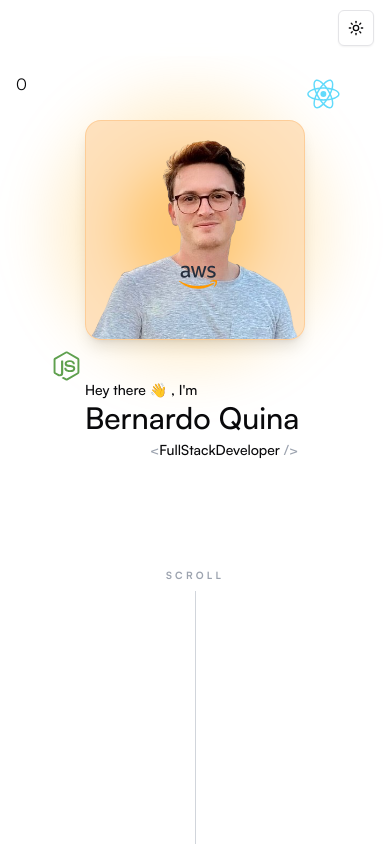
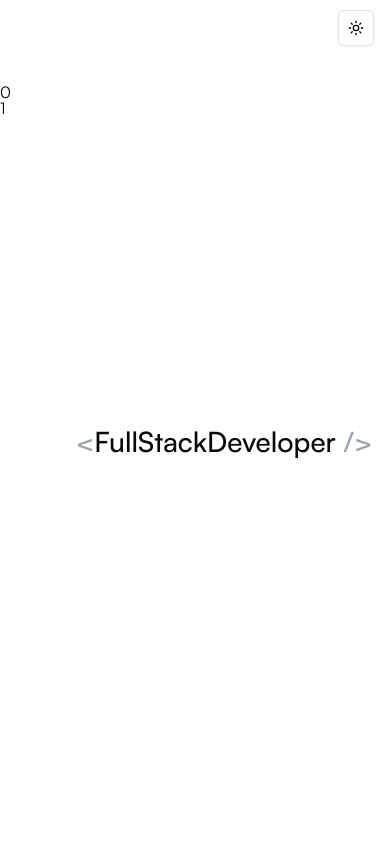
Before and after one commit to BernardoQuina/personal-website, a Next.js app: page / in a window 390 px wide. Shown: the top 846 px of the page. Built offline with nearby package versions, Linux system fonts and the light colour scheme.

Commit message:
Snap scrolling

```diff
--- a/src/components/header.tsx
+++ b/src/components/header.tsx
@@ -2,7 +2,7 @@ import { ThemeToggle } from './theme-toggle';
 
 export function Header() {
   return (
-    <header className="sticky top-0 z-50 h-14 w-full items-center justify-center bg-background/95 backdrop-blur supports-[backdrop-filter]:bg-background/60">
+    <header className="fixed top-0 z-50 h-14 w-full items-center justify-center bg-background/95 backdrop-blur supports-[backdrop-filter]:bg-background/60">
       <div className="w-full max-w-[70rem] flex-row justify-end px-4 lg:px-8">
         <div className="flex-row gap-2">
           <ThemeToggle />
--- a/src/components/page-layout.tsx
+++ b/src/components/page-layout.tsx
@@ -2,7 +2,7 @@ import { ReactNode } from 'react';
 import Head from 'next/head';
 
 import { Header } from './header';
-import { Footer } from './footer';
+// import { Footer } from './footer';
 
 export function PageLayout({
   children,
@@ -14,14 +14,14 @@ export function PageLayout({
   pageDescription: string;
 }) {
   return (
-    <div className="items-center overflow-x-clip">
+    <div>
       <Head>
         <title>{pageTitle}</title>
         <meta name="description" content={pageDescription} />
       </Head>
       <Header />
-      <main className="w-full max-w-[70rem] px-4 py-4 lg:px-8">{children}</main>
-      <Footer />
+      <main>{children}</main>
+      {/* <Footer /> */}
     </div>
   );
 }
--- a/src/pages/index.tsx
+++ b/src/pages/index.tsx
@@ -8,19 +8,28 @@ import { NodeJS } from '../components/icons/nodeJS';
 import { K8s } from '../components/icons/k8s';
 import { React } from '../components/icons/react';
 
+const windowHeight = typeof window !== 'undefined' ? window.innerHeight : 0;
+const initialY = windowHeight / 2 - 350;
+
 export default function Home() {
-  const { scrollY } = useScroll();
+  const { scrollY, scrollYProgress } = useScroll();
 
-  const developerScale = useTransform(scrollY, [0, 200], [1, 2]);
+  const profileOpacity = useTransform(scrollYProgress, [0, 0.1], [1, 0]);
+  const profileY = useTransform(
+    scrollYProgress,
+    [0, 0.1],
+    [initialY, initialY - 200],
+  );
 
-  const profileOpacity = useTransform(scrollY, [0, 200], [1, 0]);
-  const profileY = useTransform(scrollY, [0, 200], [0, -200]);
+  const developerScale = useTransform(scrollYProgress, [0, 0.1], [1, 2]);
 
   return (
     <PageLayout pageTitle="Bernardo Quina" pageDescription="todo">
-      <motion.div className="fixed">{scrollY}</motion.div>
+      <motion.div className="fixed top-20">{scrollY}</motion.div>
+      <motion.div className="fixed top-24">{scrollYProgress}</motion.div>
+
       <motion.div
-        className="fixed left-[50%] top-20 items-center"
+        className="fixed left-[50%] items-center"
         style={{ opacity: profileOpacity, x: '-50%', y: profileY }}
       >
         <div className="relative">
@@ -80,7 +89,7 @@ export default function Home() {
       </motion.div>
       <motion.button
         className="fixed left-[50%] top-[27.5rem]"
-        style={{ scale: developerScale, x: -45 }}
+        style={{ scale: developerScale, x: -45, y: initialY - 80 }}
       >
         <h1 className="text-sm font-medium">
           <span className="text-gray-400">{'<'}</span>
@@ -88,7 +97,18 @@ export default function Home() {
           <span className="text-gray-400">{' />'}</span>
         </h1>
       </motion.button>
-      <div className="h-[5000vh]" />
+      <section className="snap-point" id="snap-1" />
+      <section className="snap-point" id="snap-2" />
+      <section className="snap-point bg-green-500" id="snap-3" />
+      <section className="snap-point bg-yellow-500" id="snap-4" />
+      <section className="snap-point bg-purple-500" id="snap-5" />
+      <section className="snap-point bg-red-500" id="snap-6" />
+      <section className="snap-point bg-blue-500" id="snap-7" />
+      <section className="snap-point bg-green-500" id="snap-8" />
+      <section className="snap-point bg-yellow-500" id="snap-9" />
+      <section className="snap-point bg-purple-500" id="snap-10" />
+      <section className="snap-point bg-red-500" id="snap-11" />
+      {/* <div className="h-[5000vh]" /> */}
     </PageLayout>
   );
 }
--- a/src/styles/globals.css
+++ b/src/styles/globals.css
@@ -142,9 +142,16 @@
   * {
     @apply border-border;
   }
+
+  html {
+    scroll-snap-type: y mandatory;
+    scroll-behavior: smooth;
+  }
+
   body {
     @apply bg-background text-foreground;
   }
+
   /* Apply flexbox column layout to common container elements */
   div,
   section,
@@ -161,6 +168,12 @@
     flex-direction: column;
     box-sizing: border-box; /* Helps with sizing consistency */
   }
+
+  .snap-point {
+    height: 100vh;
+    scroll-snap-align: center;
+    scroll-snap-stop: always;
+  }
 }
 
 @layer utilities {
```
